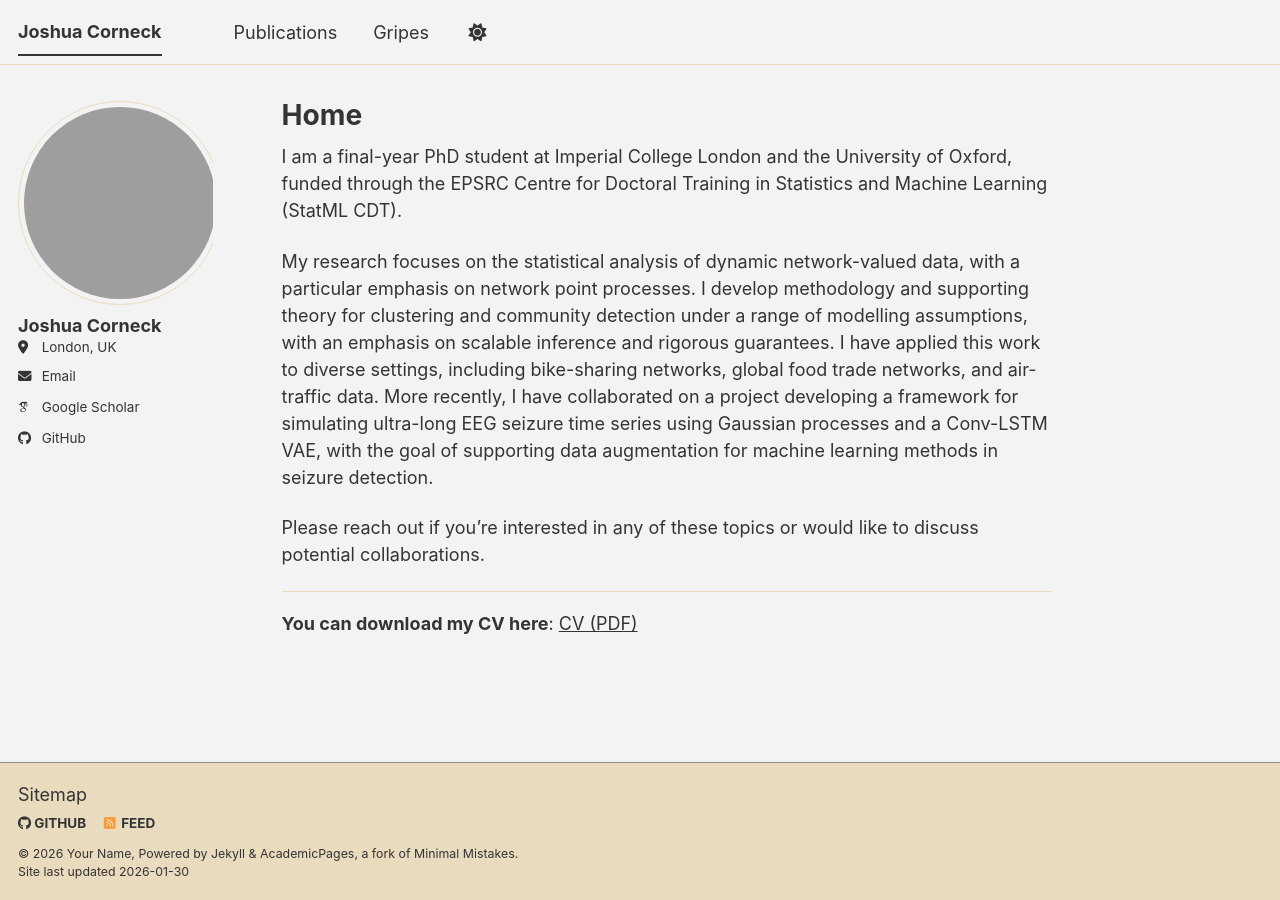
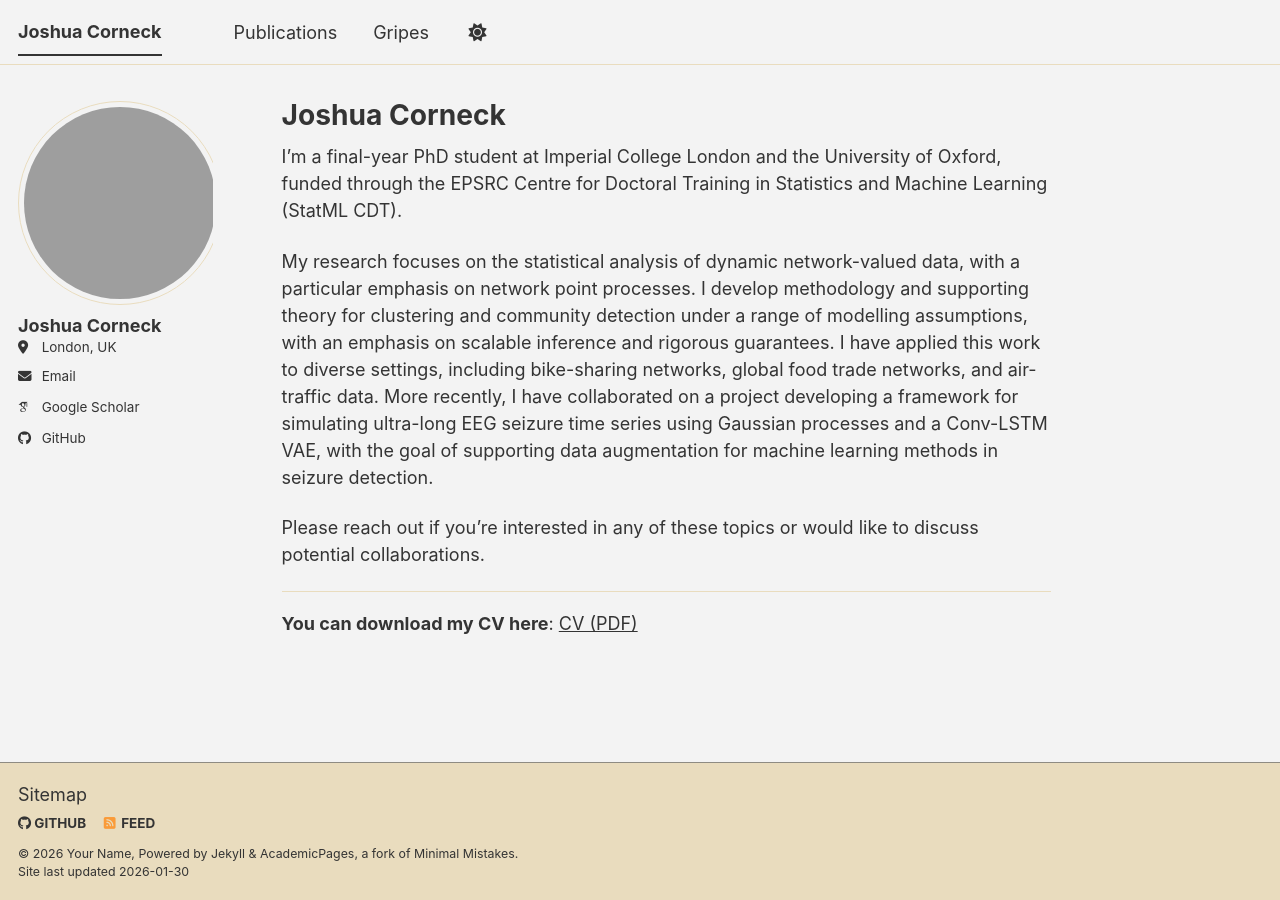
Before and after one commit to joshcorneck/joshcorneck.github.io, a Jekyll site: the page built from _pages/about.md, in a window 1280 px wide. Built offline with Jekyll 4.4.1, drawn with Linux system fonts in a browser that asks for light colours; some web fonts are replaced; a script bundle is joined from its source files by our own code; library files that are not in the unit come from our copies.

Commit message:
changed home name

```diff
--- a/_pages/about.md
+++ b/_pages/about.md
@@ -1,12 +1,12 @@
 ---
 permalink: /
-title: "Home"
+title: "Joshua Corneck"
 author_profile: true
 redirect_from:
   - /about/
   - /about.html
 ---
-I am a final-year PhD student at Imperial College London and the University of Oxford, funded through the EPSRC Centre for Doctoral Training in Statistics and Machine Learning (StatML CDT).
+I'm a final-year PhD student at Imperial College London and the University of Oxford, funded through the EPSRC Centre for Doctoral Training in Statistics and Machine Learning (StatML CDT).
 
 My research focuses on the statistical analysis of dynamic network-valued data, with a particular emphasis on network point processes. I develop methodology and supporting theory for clustering and community detection under a range of modelling assumptions, with an emphasis on scalable inference and rigorous guarantees. I have applied this work to diverse settings, including bike-sharing networks, global food trade networks, and air-traffic data. More recently, I have collaborated on a project developing a framework for simulating ultra-long EEG seizure time series using Gaussian processes and a Conv-LSTM VAE, with the goal of supporting data augmentation for machine learning methods in seizure detection.
 
```
